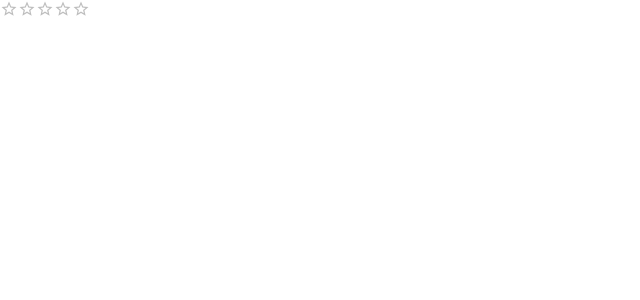
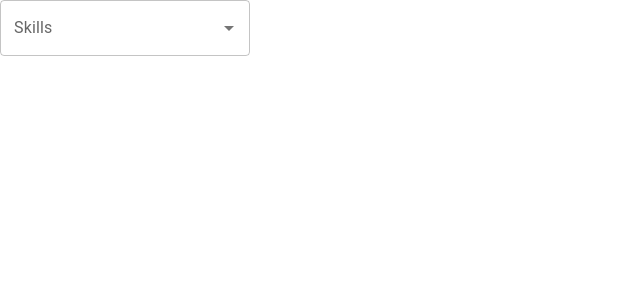
Before and after one commit to SallamRady/React-MUI, a React (Create React App) app: page / in a window 1280 px wide. Shown: the top 300 px of the page, without its empty margins (0-640 px from the left). Built offline with nearby package versions, Linux system fonts and the light colour scheme.

Commit message:
autocomplate

```diff
--- a/src/App.tsx
+++ b/src/App.tsx
@@ -7,6 +7,7 @@
 import MUICheckBox from "./components/06.MUICheckbox";
 import MUISwitchBtn from "./components/07.MUISwitchBtn";
 import MUIRating from "./components/08.MUIRating";
+import MUIAutoComplete from "./components/09.MUIAutoComplete";
 
 function App() {
   return (
@@ -18,7 +19,8 @@
       {/* <MUIRadioBtn /> */}
       {/* <MUICheckBox /> */}
       {/* <MUISwitchBtn /> */}
-      <MUIRating />
+      {/* <MUIRating /> */}
+      <MUIAutoComplete />
     </div>
   );
 }
--- /dev/null
+++ b/src/components/09.MUIAutoComplete.tsx
@@ -0,0 +1,25 @@
+import { Autocomplete, Stack, TextField } from "@mui/material";
+import React, { useState } from "react";
+
+const SKILLS = ["HTML", "CSS", "JS", "TS", "REACT"];
+export default function MUIAutoComplete() {
+  const [value, setValue] = useState<string | null>(null);
+
+  console.log(value);
+  const handleChange = (e: React.ChangeEvent<{}>, newVal: string | null) => {
+    setValue(newVal);
+  };
+  return (
+    <Stack spacing={2} width={"250px"}>
+      {/* options,renderInput are required */}
+      <Autocomplete
+        options={SKILLS} //array of strings
+        renderInput={(params) => {
+          return <TextField {...params} label="Skills" />;
+        }}
+        value={value} //as u know
+        onChange={handleChange}
+      />
+    </Stack>
+  );
+}
```
